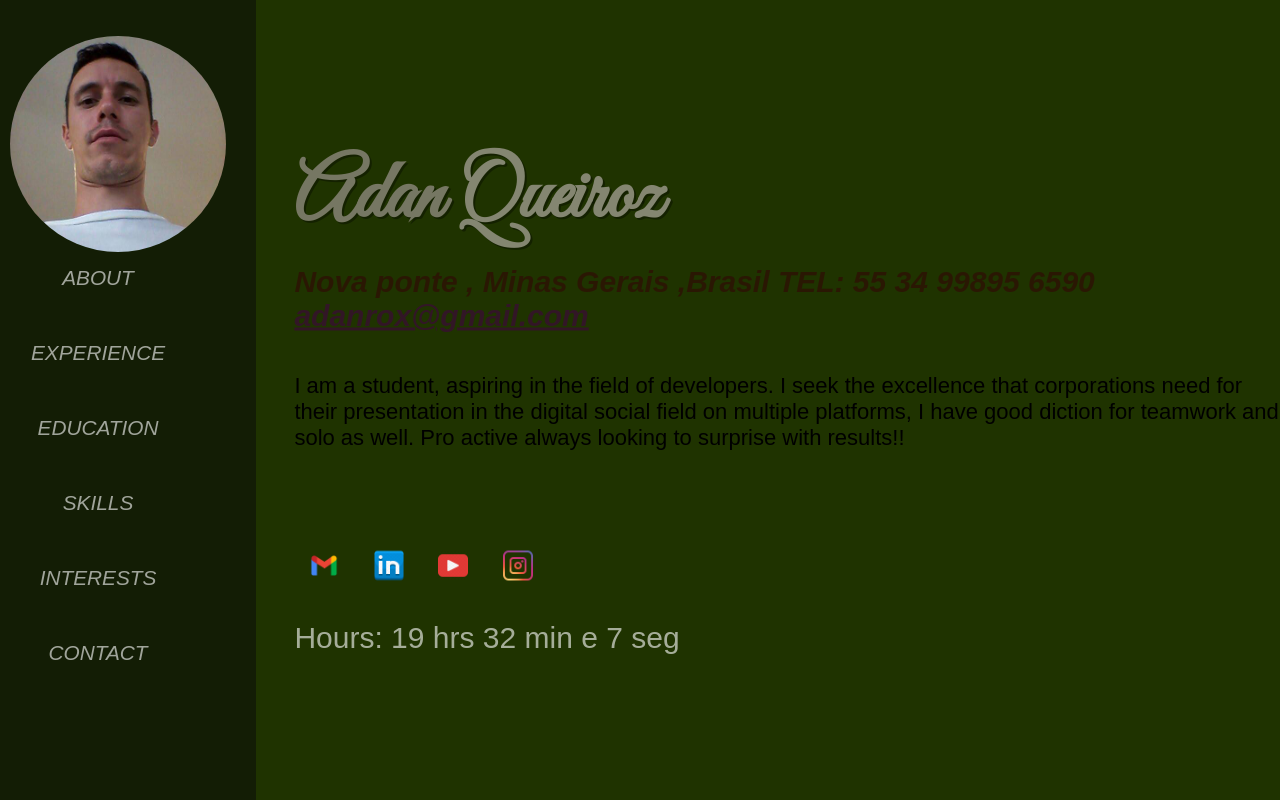
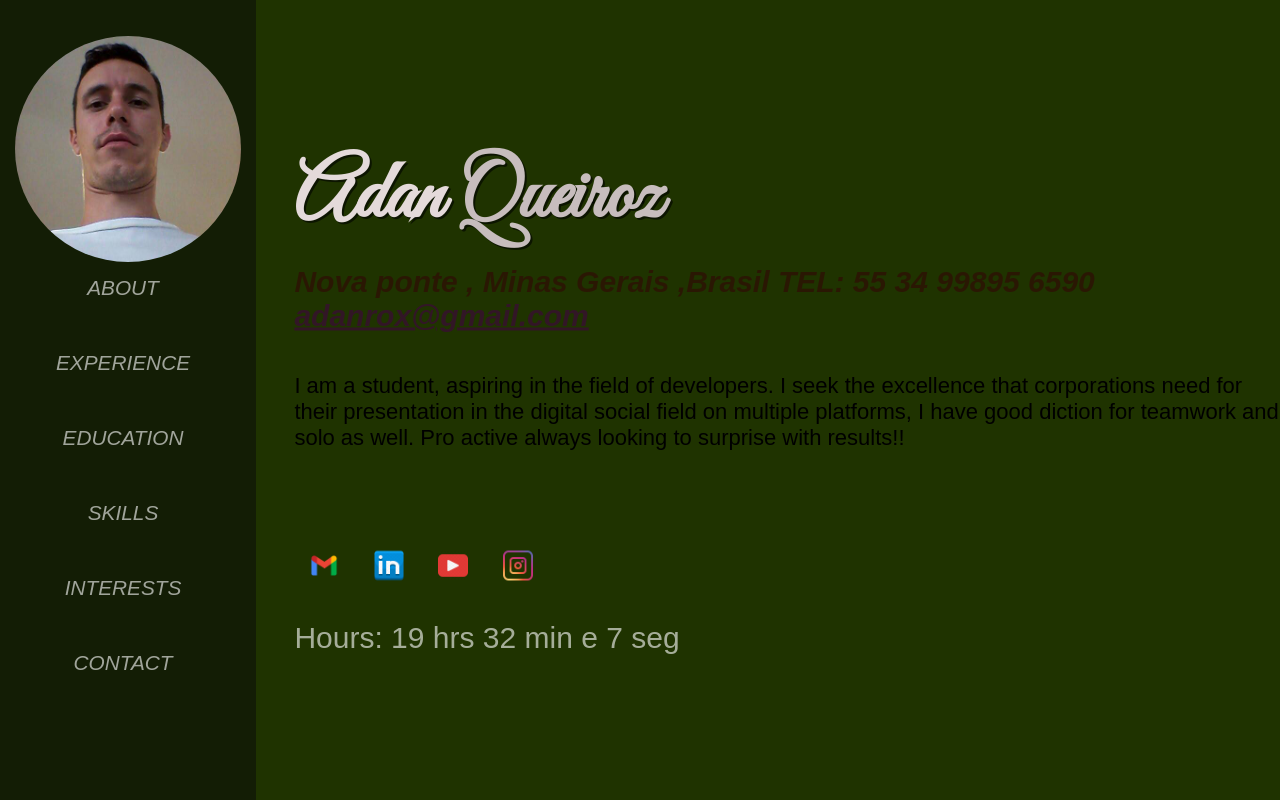
Before and after one commit to AdanVasconcelos/Perfil1, a plain HTML site: page index.html in a window 1280 px wide. Drawn offline with Linux system fonts and the light colour scheme; a web font is replaced by a local one.

Commit message:
updatetoday

```diff
--- a/style.css
+++ b/style.css
@@ -33,18 +33,19 @@
 .sidebar-pos{
     position: absolute;
     top: 50%;
-    margin: -70px 0px;
+    margin: -70px -15px;
     bottom: 50px;
     left: -25px;
     transform: translateY(-60%);
     width: 20%;
-    left: -30px;
+    left: 0px;
 
 
 }
 
 .img-sidebar{
-    margin-left: 40px;
+    margin-left: 30px;
+
 
 
 }
@@ -52,13 +53,14 @@
 .img-sidebar img {
     width: 100%;
     border-radius: 50%;
+
 }
 
 .menu{
-    margin: 10px 50px;
+    margin: 10px 0px;
     text-align: center;
     position: relative;
-
+    left: 10px;
 
 
 
@@ -131,9 +133,8 @@ section.descricao{
 
     }
 section.descricao h2{
-        color: rgb(177, 165, 165);
+        color: rgb(228, 218, 218);
         font-size: 5.2em;
-        opacity: 0.6;
         font-family: 'Great Vibes', cursive,Arial, Helvetica, sans-serif;
         text-shadow: 2px 2px 0px rgba(0, 0, 0, 0.589);
     }
```
Also changed, not shown: pagina3/stylepg3.css (+10 -10 lines).
